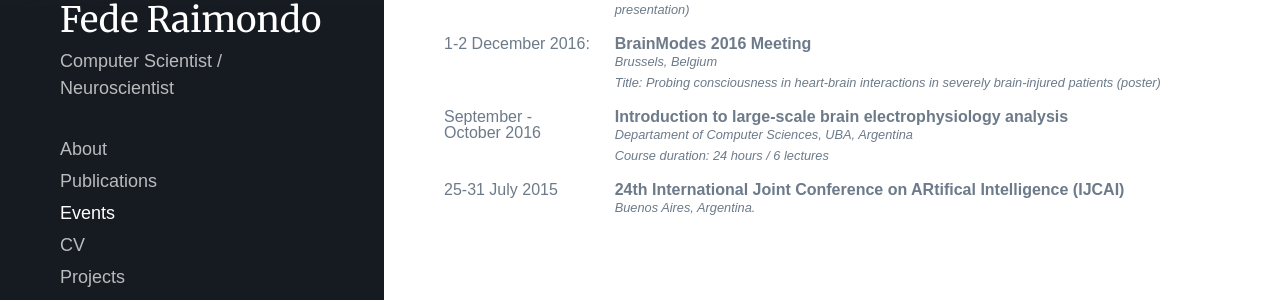
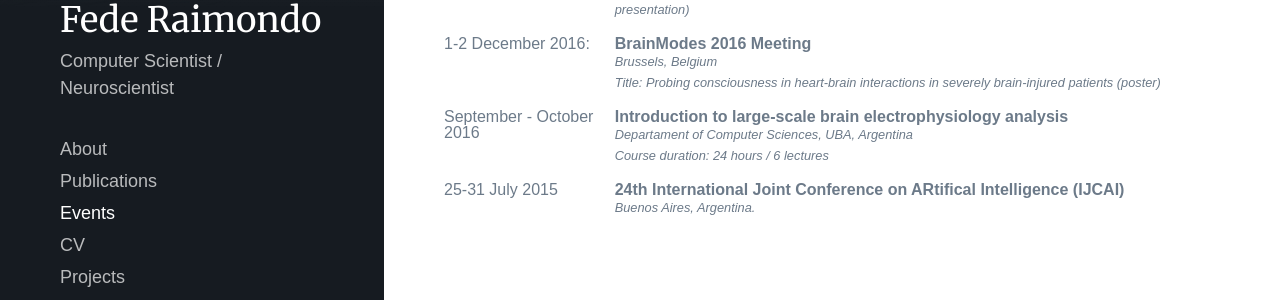
Before and after one commit to fraimondo/fraimondo.github.io, a Jekyll site: the page built from _pages/events.md, in a window 1280 px wide and 1400 px high, scrolled down 845 px. Shown: the part 972-1272 px from the top of the window. Built offline with Jekyll 4.4.1, drawn with Linux system fonts in a browser that asks for light colours; nearby versions of some CDN libraries; some web fonts are replaced.

Commit message:
Trying to fix format for mobile

```diff
--- a/_pages/events.md
+++ b/_pages/events.md
@@ -116,7 +116,7 @@ January - May 2019
 
     *Title: Probing consciousness in heart-brain interactions in severely brain-injured patients (poster)*
 
-September -<br/> October 2016
+September - October 2016
 :   **Introduction to large-scale brain electrophysiology analysis**
 
     *Departament of Computer Sciences, UBA, Argentina*
--- a/css/kjhealy-screen.css
+++ b/css/kjhealy-screen.css
@@ -197,13 +197,6 @@ div.cv strong {
 	font-weight: bold;
 }
 
-div.cv dt {
-	/* font-size: 1.25em; */
-}
-div.cv em {
-	/* font-size: 0.8em; */
-
-}
 
 div.cv p {
 	margin-top: 0;
```
Also changed, not shown: _pages/cv.md (+12 -0 lines).
